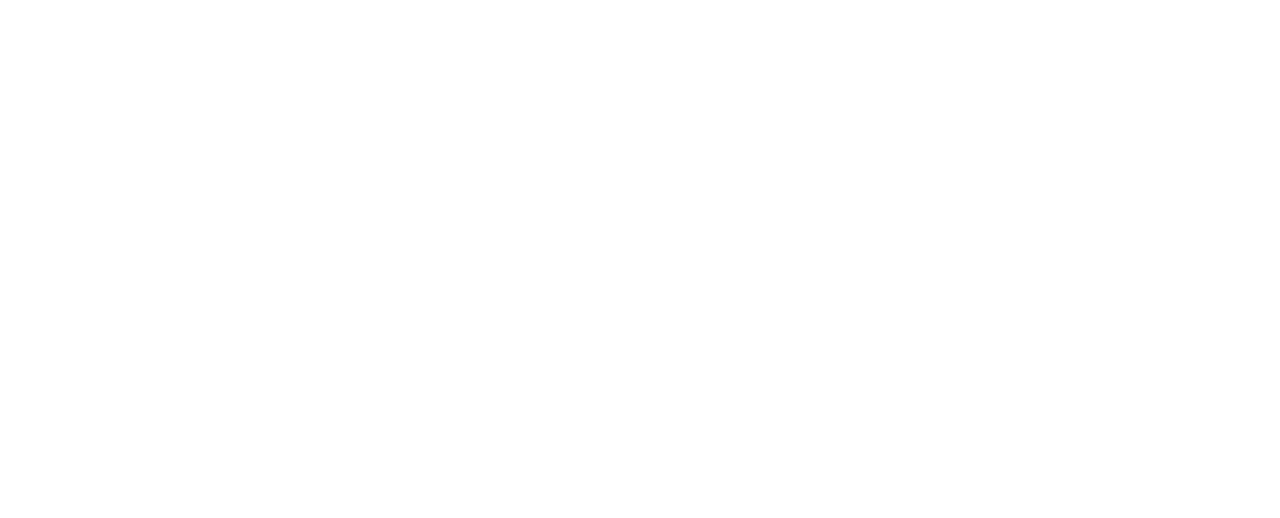
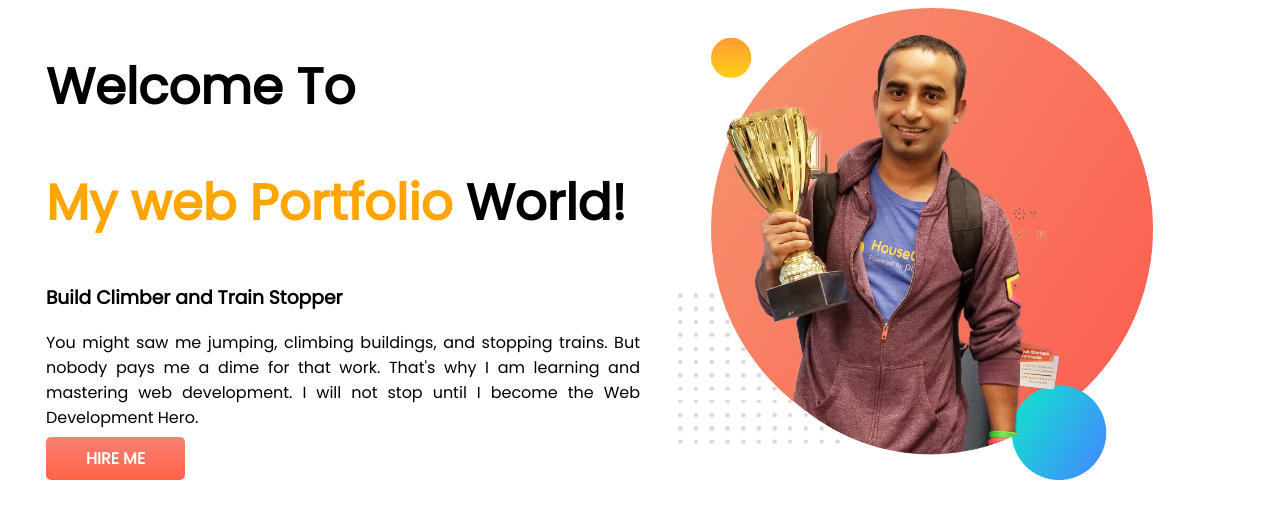
Before and after one commit to Nazmul999/developer-portfolio, a plain HTML site: page index.html in a window 1280 px wide. Drawn offline with Linux system fonts and the light colour scheme.

Commit message:
top-part added

```diff
--- a/index.html
+++ b/index.html
@@ -4,11 +4,25 @@
     <meta charset="UTF-8">
     <meta http-equiv="X-UA-Compatible" content="IE=edge">
     <meta name="viewport" content="width=device-width, initial-scale=1.0">
-    <title>FQE Best Portfolio</title>
+    <title>My Portfolio</title>
     <link rel="shortcut icon" href="favicon.ico" type="image/x-icon">
+    <link rel="preconnect" href="https://fonts.googleapis.com">
+    <link rel="preconnect" href="https://fonts.gstatic.com" crossorigin>
+    <link href="https://fonts.googleapis.com/css2?family=Poppins&display=swap" rel="stylesheet">
     <link rel="stylesheet" href="style.css">
 </head>
 <body>
-
+    <section class="top-banner">
+        <div class="half-width">
+            <h1>Welcome To</h1>
+            <h1><span class="orange-color">My web Portfolio</span>  World!</h1>
+            <h3>Build Climber and Train Stopper</h3>
+            <p>You might saw me jumping, climbing buildings, and stopping trains. But nobody pays me a dime for that work. That's why I am learning and mastering web development. I will not stop until I become the Web Development Hero.</p>
+            <a target="_blank" class="link-button" href="linkedin.com">HIRE ME</a>
+        </div>
+        <div class="half-width">
+            <img src="images/jhankar.png" alt="">
+        </div>
+    </section>
 </body>
 </html>
--- a/style.css
+++ b/style.css
@@ -0,0 +1,33 @@
+body{
+    font-family: 'Poppins', sans-serif;
+}
+h1{
+    font-size: 50px;
+}
+.orange-color{
+    color: orange;
+}
+section{
+    display: flex;
+}
+.half-width{
+    width: 50%;
+    padding-left: 3%;
+}
+.half-width img{
+    width: 80%;
+}
+p{
+    text-align: justify;
+}
+.link-button{
+    text-decoration: none;
+    font-weight: 700;
+    padding: 10px 40px;
+    color: white;
+    background-image: linear-gradient(salmon, tomato);
+    border-radius: 5px;
+}
+.top-banner{
+
+}
```
Also changed, not shown: images/dream-bg.png (added), images/exp-bg.png (added), images/jhankar.png (added), images/jhankar2.png (added), images/my-bg.png (added), images/my-bg2.png (added), images/top-banner.png (added).
